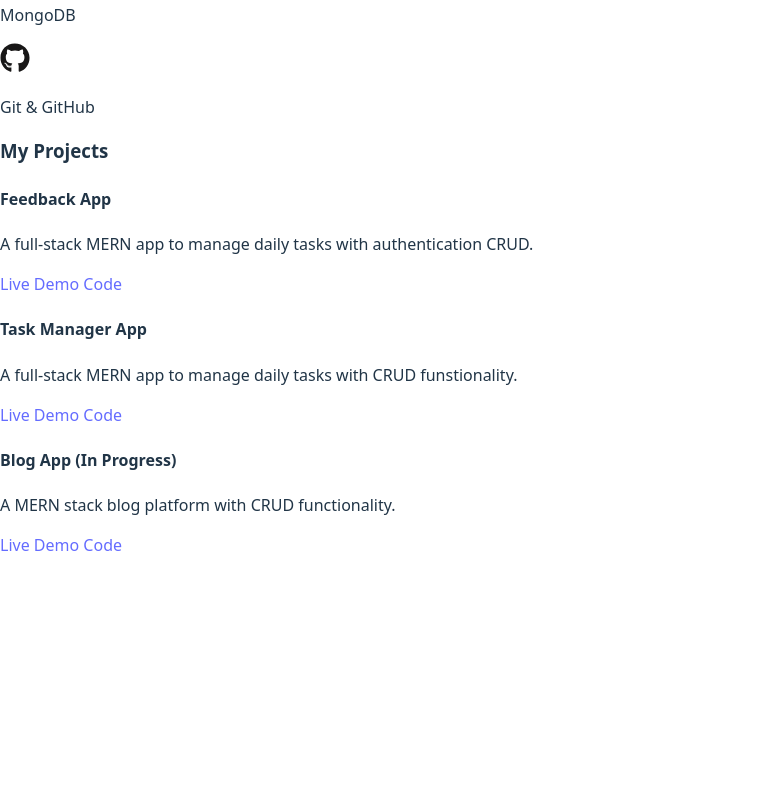
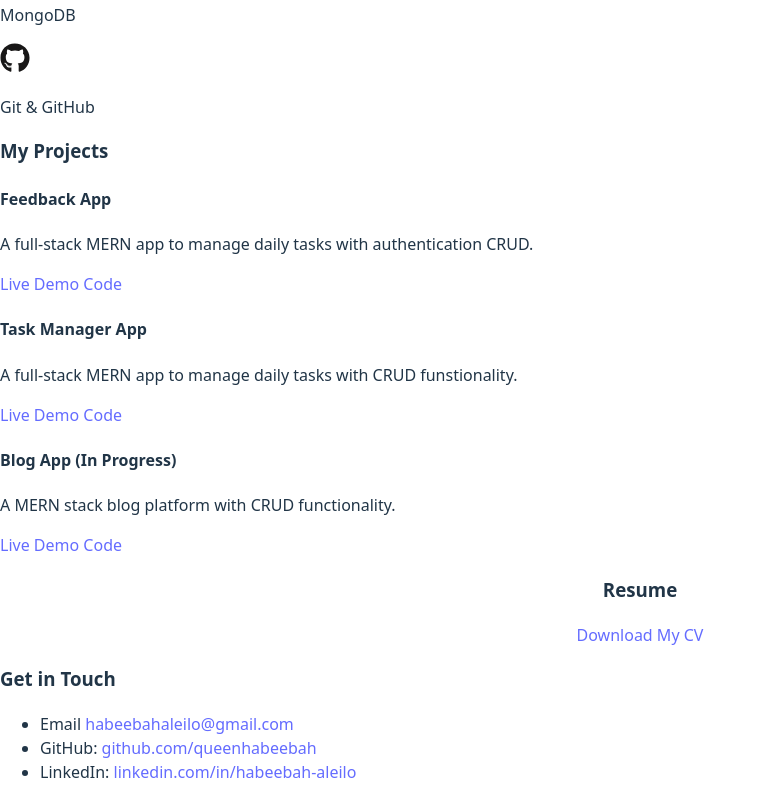
Before and after one commit to queenhabeebah/portfolio, a React (Vite) app: page / in a window 1280 px wide. Shown: the part 1165-1965 px from the top of the page, without its empty margins (0-766 px from the left). Before the commit the page ends 1722 px from the top, so only its background shows below. Built offline with nearby package versions, Linux system fonts and the light colour scheme.

Commit message:
Include Resume and Contact components

```diff
--- a/src/App.jsx
+++ b/src/App.jsx
@@ -1,7 +1,9 @@
 import About from "./components/About"
+import Contacts from "./components/Contacts"
 import Header from "./components/Header"
 import Hero from "./components/Hero"
 import Projects from "./components/Projects"
+import Resume from "./components/Resume"
 import Skills from "./components/Skills"
 
 
@@ -13,6 +15,8 @@ function App() {
         <About />
         <Skills />
         <Projects />
+        <Resume />
+        <Contacts />
     </div>
   )
 }
--- a/src/components/Contacts.jsx
+++ b/src/components/Contacts.jsx
@@ -0,0 +1,17 @@
+import { FaGithub, FaLinkedin } from "react-icons/fa"
+import { MdEmail } from "react-icons/md"
+
+function Contacts() {
+  return (
+    <section id="contact">
+        <h3>Get in Touch</h3>
+        <ul>
+            <li>Email <a href="mailto:habeebahaleilo@gmail.com" target="_blank">habeebahaleilo@gmail.com</a></li>
+            <li>GitHub: <a href="https://github.com/queenhabeebah" target="_blank">github.com/queenhabeebah</a></li>
+            <li>LinkedIn: <a href="https://linkedin.com/in/habeebah-aleilo" target="_blank">linkedin.com/in/habeebah-aleilo</a></li>
+        </ul>
+    </section>
+  )
+}
+
+export default Contacts
--- a/src/components/Resume.jsx
+++ b/src/components/Resume.jsx
@@ -0,0 +1,11 @@
+function Resume() {
+  return (
+    <section id="resume" style={{ textAlign: "center" }}>
+        <h3>Resume</h3>
+        <a href="" download className="resume-btn">Download My CV</a>
+
+    </section>
+  )
+}
+
+export default Resume
```
